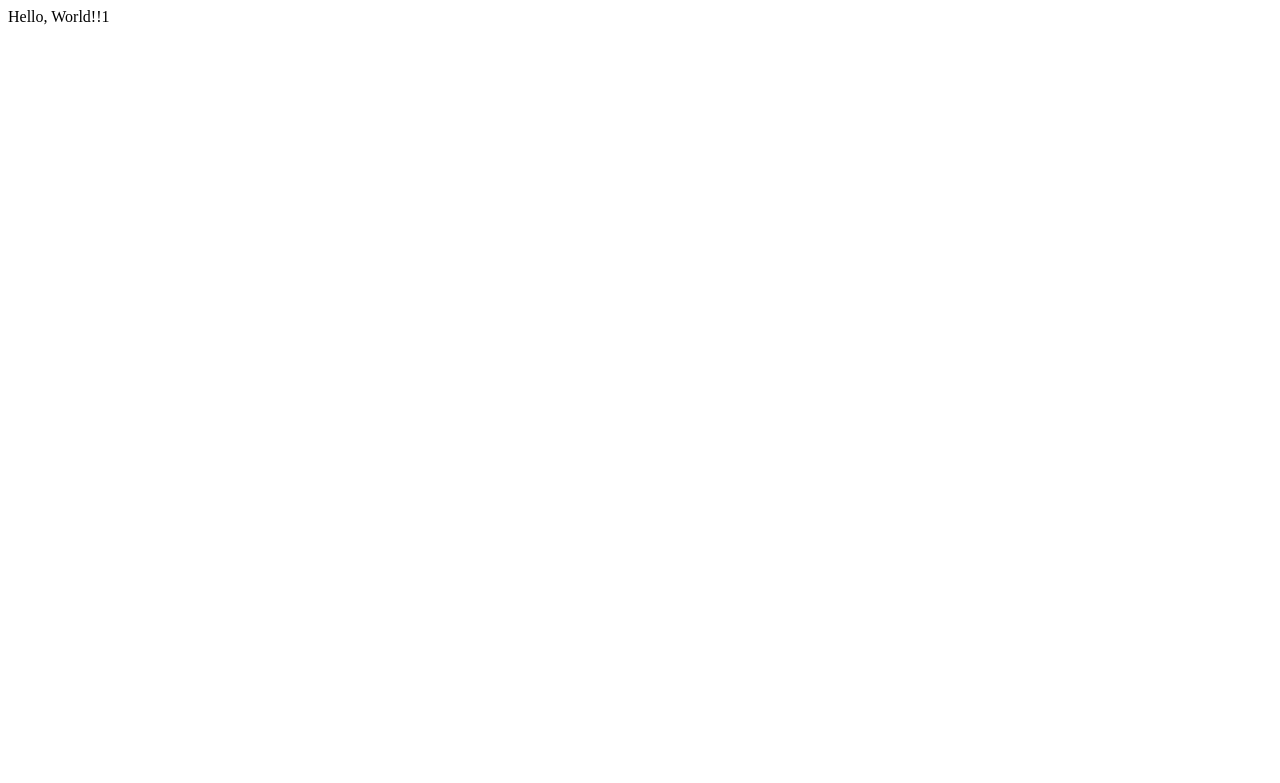
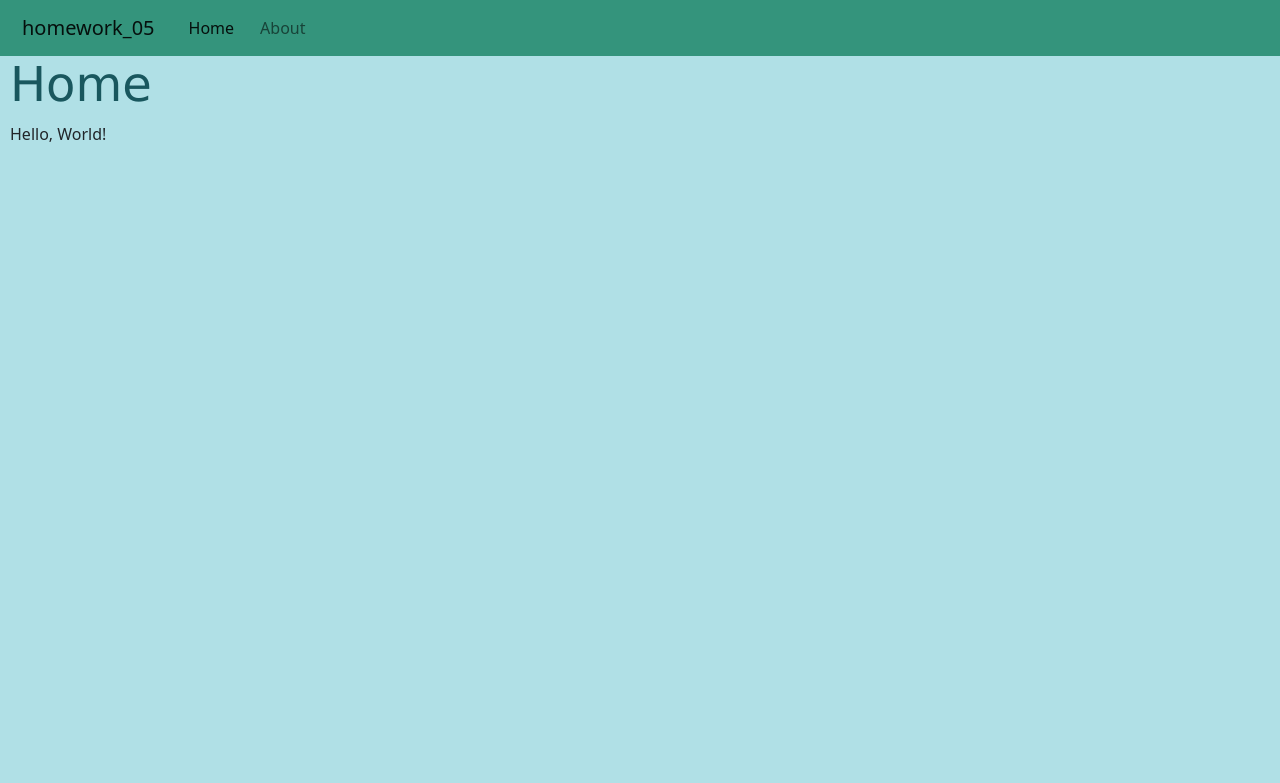
Before and after one commit to VekrisTizara/homeworks, a Flask app: page / in a window 1280 px wide. Before the commit the part shown is almost empty. Shown: the top 783 px of the page. Run offline with Flask 3, Linux system fonts and the light colour scheme.

Commit message:
do homework_05

```diff
--- a/homework_05/app.py
+++ b/homework_05/app.py
@@ -6,18 +6,19 @@
 создайте index views /
 добавьте страницу /about/, добавьте туда текст
 создайте базовый шаблон (используйте https://getbootstrap.com/docs/5.0/getting-started/introduction/#starter-template)
-в базовый шаблон подключите статику Bootstrap 5 и добавьте стили, примените их
+в базовый шаблон подключите статику Bootstrap 5 и добавьте стили, примените их (!!!)
 в базовый шаблон добавьте навигационную панель nav (https://getbootstrap.com/docs/5.0/components/navbar/)
 в навигационную панель добавьте ссылки на главную страницу / и на страницу /about/ при помощи url_for
 """
 from flask import Flask
+from flask import Blueprint, render_template, request, redirect, url_for
 
 app = Flask(__name__)
 
 @app.route("/")
 def hello_world():
-    return "<p>Hello, World!!1</>"
+    return render_template("home.html", text="Hello, World!")
 
 @app.route("/about/")
 def about():
-    return "This page had been made with Python"
+    return render_template("./about.html", text="This page had been made with Python")
--- a/homework_05/templates/base.html
+++ b/homework_05/templates/base.html
@@ -1,14 +1,53 @@
 <!doctype html>
 <html lang="en">
-  <head>
+<head>
+    <meta name="viewport" content="width=device-width, initial-scale=1">
+    <title>{% block title %}
+        Base title
+    {% endblock %}</title>
+
     <meta charset="utf-8">
-    <meta name="viewport" content="width=device-width, initial-scale=1">
 
-    <link href="https://cdn.jsdelivr.net/npm/bootstrap@5.0.2/dist/css/bootstrap.min.css" rel="stylesheet" integrity="sha384-EVSTQN3/azprG1Anm3QDgpJLIm9Nao0Yz1ztcQTwFspd3yD65VohhpuuCOmLASjC" crossorigin="anonymous">
+    <link href="https://cdn.jsdelivr.net/npm/bootstrap@5.0.2/dist/css/bootstrap.min.css"
+          rel="stylesheet" integrity="sha384-EVSTQN3/azprG1Anm3QDgpJLIm9Nao0Yz1ztcQTwFspd3yD65VohhpuuCOmLASjC" crossorigin="anonymous">
 
-    <title>Hello, world!</title>
-  </head>
-  <body>
-    <h1>Hello, world!</h1>
-  </body>
+    <style>
+        h3 {
+            color: #19575e;
+            font-family: verdana;
+            font-size: 300%;
+        }
+        body {
+            background-color: powderblue;
+            text-indent: 10px;
+        }
+
+    </style>
+
+</head>
+<body>
+<nav class="navbar navbar-expand-lg navbar-light" style="background-color: #34947c;">
+    <div class="container-fluid">
+        <a class="navbar-brand" href="#">homework_05</a>
+        <button class="navbar-toggler" type="button" data-bs-toggle="collapse" data-bs-target="#navbarNav" aria-controls="navbarNav" aria-expanded="false" aria-label="Toggle navigation">
+            <span class="navbar-toggler-icon"></span>
+        </button>
+        <div class="collapse navbar-collapse" id="navbarNav">
+            <ul class="navbar-nav">
+                <li class="nav-item">
+                    <a class="nav-link active" aria-current="page" href="/">Home</a>
+                </li>
+                <li class="nav-item">
+                    <a class="nav-link" href="/about">About</a>
+                </li>
+            </ul>
+        </div>
+    </div>
+</nav>
+
+
+{% block body %}
+
+{% endblock %}
+</body>
 </html>
--- /dev/null
+++ b/homework_05/templates/home.html
@@ -0,0 +1,10 @@
+{% extends 'base.html' %}
+
+{% block title %}
+    Home
+{% endblock %}
+
+{% block body %}
+    <h3> Home </h3>
+    <div>{{ text }}</div>
+{% endblock %}
--- a/requirements.txt
+++ b/requirements.txt
@@ -22,6 +22,7 @@ docker==5.0.0
 Faker==8.1.2
 fastapi==0.75.0
 filelock==3.6.0
+Flask==2.1.1
 frozenlist==1.3.0
 greenlet==1.1.2
 h11==0.13.0
@@ -29,8 +30,11 @@ html5lib==1.1
 idna==3.3
 importlib-metadata==4.11.3
 iniconfig==1.1.1
+itsdangerous==2.1.2
+Jinja2==3.1.1
 keyring==23.5.0
 lockfile==0.12.2
+MarkupSafe==2.1.1
 more-itertools==8.12.0
 msgpack==1.0.3
 multidict==6.0.2
@@ -66,5 +70,6 @@ virtualenv==20.13.3
 wcwidth==0.2.5
 webencodings==0.5.1
 websocket-client==1.3.1
+Werkzeug==2.1.1
 yarl==1.7.2
 zipp==3.7.0
```
Also changed, not shown: homework_05/templates/about.html (added, +10 -0 lines), homework_05/about.html (deleted).
